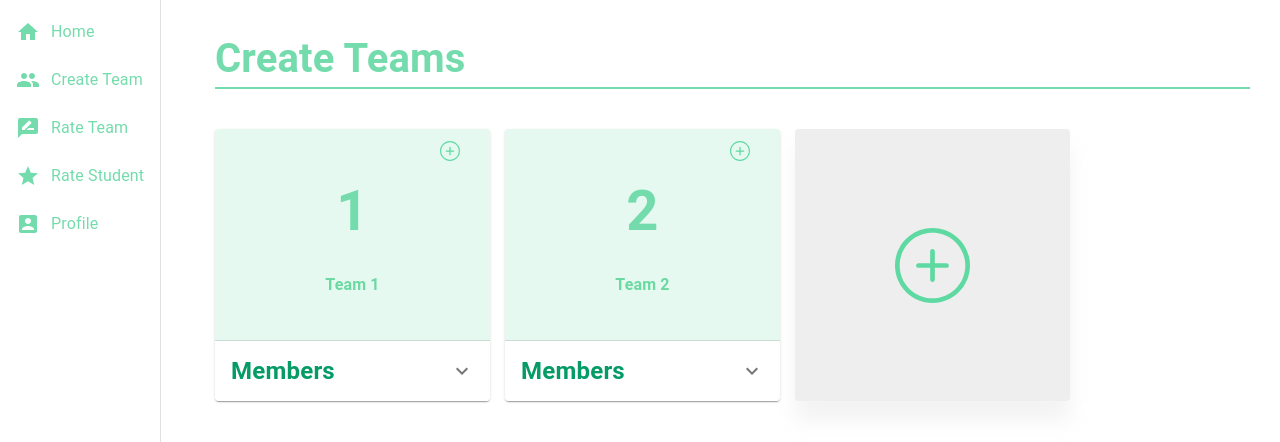
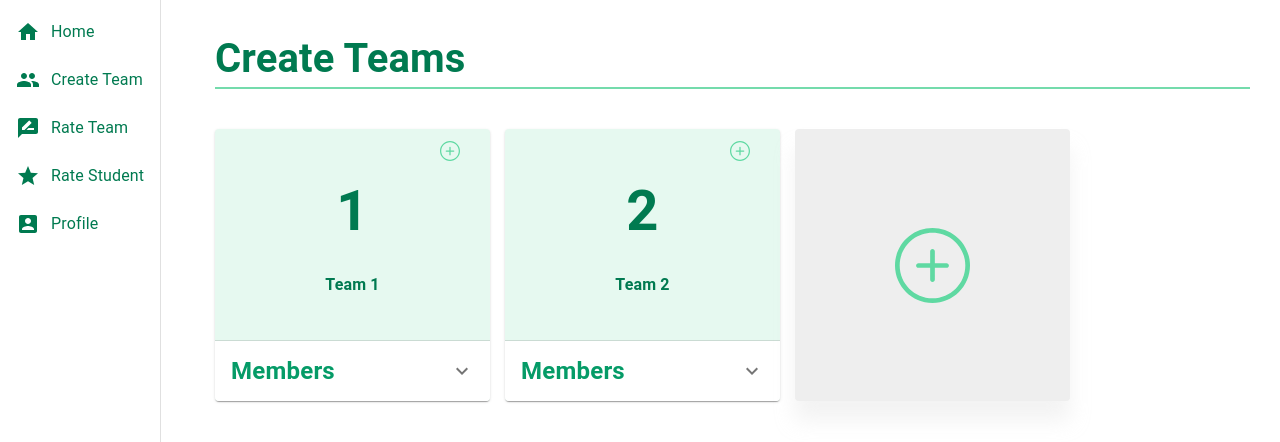
Before and after one commit to amyhua98/csc394-peer-review, a React (Create React App) app: page /Create-Team in a window 1280 px wide. Shown: the top 442 px of the page. Built offline with nearby package versions, Linux system fonts and the light colour scheme.

Commit message:
color changes to ui

```diff
--- a/src/App.css
+++ b/src/App.css
@@ -45,5 +45,5 @@ h2{
   font-weight: bold;
   border-bottom: 2px solid rgbA(116,219,172, 1);
   margin: 0;
-  color:#74dbac;
+  color:#007a50;
 }
--- a/src/CreateTeam.jsx
+++ b/src/CreateTeam.jsx
@@ -40,14 +40,14 @@ const useStyles = makeStyles({
   title: {
     fontSize: 56,
     textAlign: 'center',
-    color: '#74dbac',
+    color: '#007a50',
     marginTop: '40px',
     fontWeight: 'bold',
   },
   pos: {
     marginBottom: 12,
     textAlign: 'center',
-    color: '#6ad9a2',
+    color: '#007a50',
     fontWeight: '600',
   },
   members: {
--- a/src/Drawer.jsx
+++ b/src/Drawer.jsx
@@ -20,12 +20,12 @@ const useStyles = makeStyles({
   },
   drawerList: {
     '& span': {
-      color: '#74dbac'
+      color: '#007a50'
     }
   },
   icon:{
     '& svg ': {
-      fill: '#74dbac'
+      fill: '#007a50'
     },
   },
   drawerBox: {
```
